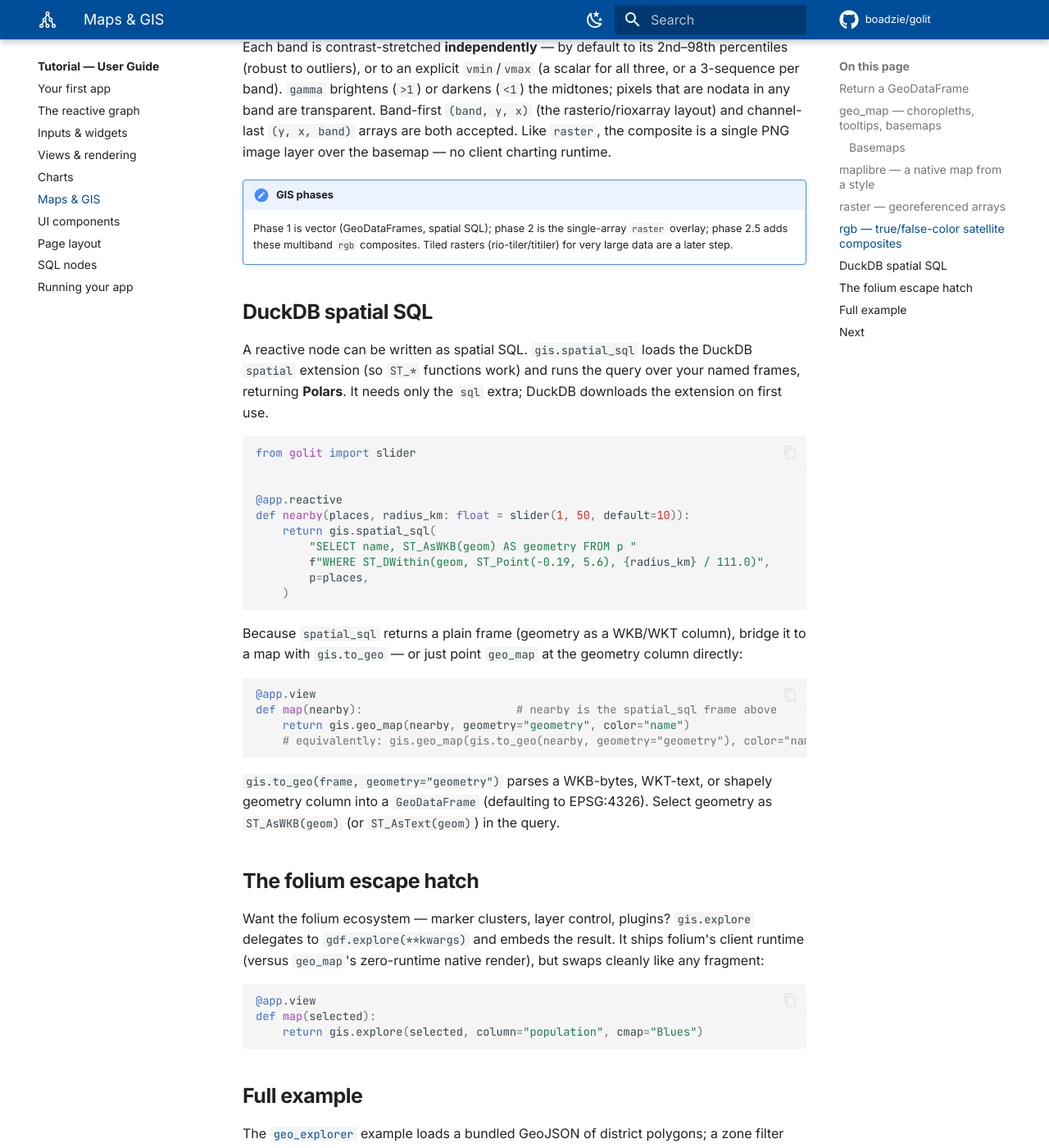
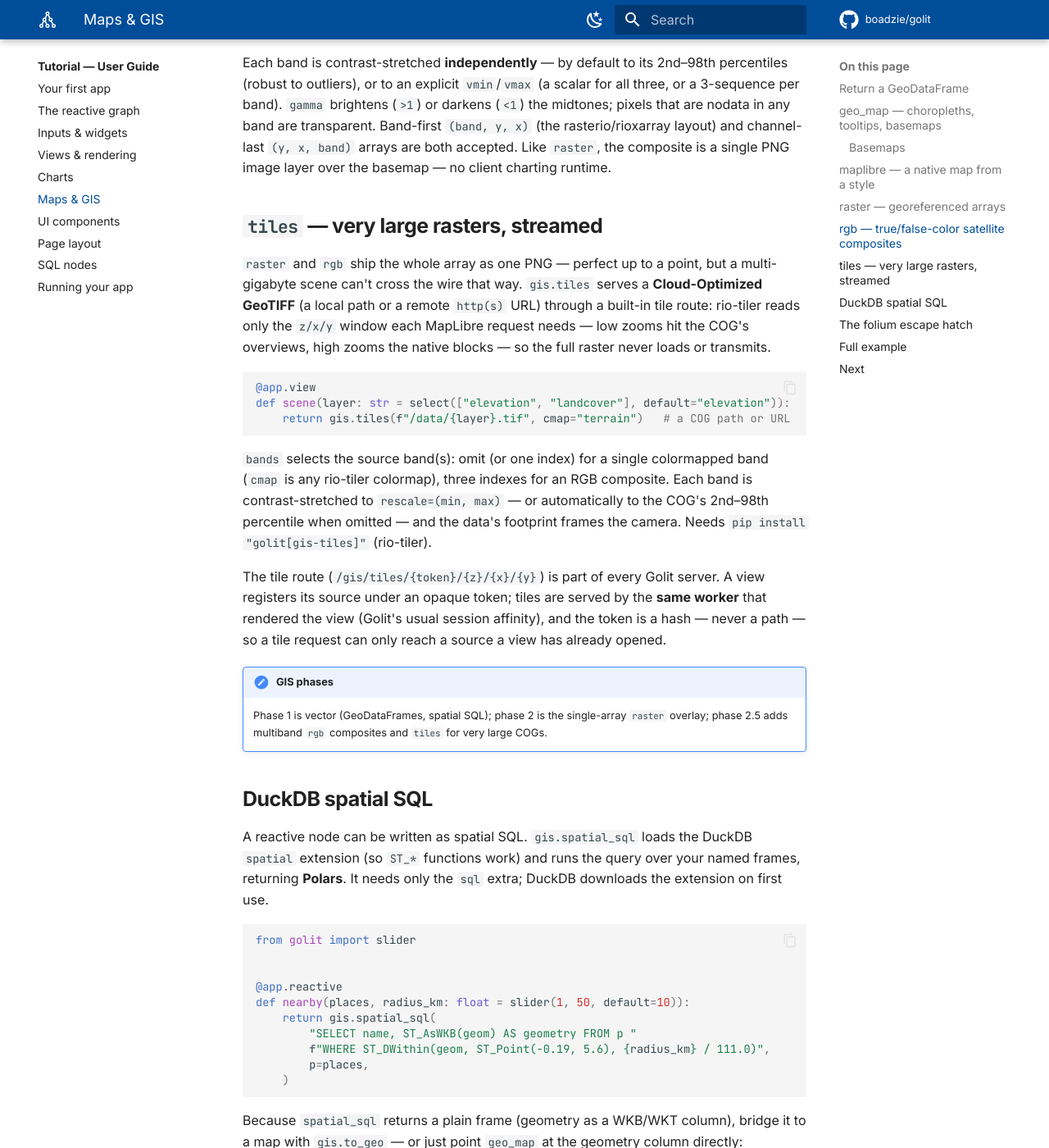
Before and after one commit to Boadzie/golit, an MkDocs documentation site: the page built from docs/tutorial/maps.md, in a window 1280 px wide and 1400 px high, scrolled down 3497 px. Shown: the whole window at 82% size. Built offline with MkDocs 1.6.1 and Material for MkDocs 9.7.7, drawn with Linux system fonts in a browser that asks for light colours; comment, search, counter and statistics services are not loaded; some of the changed text lies outside the part shown.

Commit message:
docs(maps): document tiled rasters (gis.tiles, gis-tiles extra)
Tutorial section + API reference for gis.tiles; note the /gis/tiles route, session
affinity, and the opaque-token allowlist. Refresh the phase note, install block, README
status (tiled rasters done, 141 pytest) and examples.

````diff
--- a/docs/tutorial/maps.md
+++ b/docs/tutorial/maps.md
@@ -12,7 +12,8 @@ Install the extras:
 
 ```bash
 pip install "golit[gis]"          # vector: geo_map, spatial_sql, explore
-pip install "golit[gis-raster]"   # raster: gis.raster (rasterio / rioxarray / xarray)
+pip install "golit[gis-raster]"   # raster: gis.raster / gis.rgb (rasterio / rioxarray / xarray)
+pip install "golit[gis-tiles]"    # tiled rasters: gis.tiles (rio-tiler, large COGs)
 ```
 
 `gis` pulls in GeoPandas, Shapely, pyproj, and folium. MapLibre GL itself loads from a CDN —
@@ -162,10 +163,34 @@ are nodata in any band are transparent. Band-first `(band, y, x)` (the rasterio/
 layout) and channel-last `(y, x, band)` arrays are both accepted. Like `raster`, the
 composite is a single PNG image layer over the basemap — no client charting runtime.
 
+## `tiles` — very large rasters, streamed
+
+`raster` and `rgb` ship the whole array as one PNG — perfect up to a point, but a
+multi-gigabyte scene can't cross the wire that way. `gis.tiles` serves a **Cloud-Optimized
+GeoTIFF** (a local path or a remote `http(s)` URL) through a built-in tile route: rio-tiler
+reads only the `z/x/y` window each MapLibre request needs — low zooms hit the COG's
+overviews, high zooms the native blocks — so the full raster never loads or transmits.
+
+```python
+@app.view
+def scene(layer: str = select(["elevation", "landcover"], default="elevation")):
+    return gis.tiles(f"/data/{layer}.tif", cmap="terrain")   # a COG path or URL
+```
+
+`bands` selects the source band(s): omit (or one index) for a single colormapped band
+(`cmap` is any rio-tiler colormap), three indexes for an RGB composite. Each band is
+contrast-stretched to `rescale=(min, max)` — or automatically to the COG's 2nd–98th
+percentile when omitted — and the data's footprint frames the camera. Needs
+`pip install "golit[gis-tiles]"` (rio-tiler).
+
+The tile route (`/gis/tiles/{token}/{z}/{x}/{y}`) is part of every Golit server. A view
+registers its source under an opaque token; tiles are served by the **same worker** that
+rendered the view (Golit's usual session affinity), and the token is a hash — never a path —
+so a tile request can only reach a source a view has already opened.
+
 !!! note "GIS phases"
     Phase 1 is vector (GeoDataFrames, spatial SQL); phase 2 is the single-array `raster`
-    overlay; phase 2.5 adds these multiband `rgb` composites. Tiled rasters
-    (rio-tiler/titiler) for very large data are a later step.
+    overlay; phase 2.5 adds multiband `rgb` composites and `tiles` for very large COGs.
 
 ## DuckDB spatial SQL
 
````
Also changed, not shown: README.md (+15 -14 lines), docs/reference/gis.md (+6 -0 lines).
